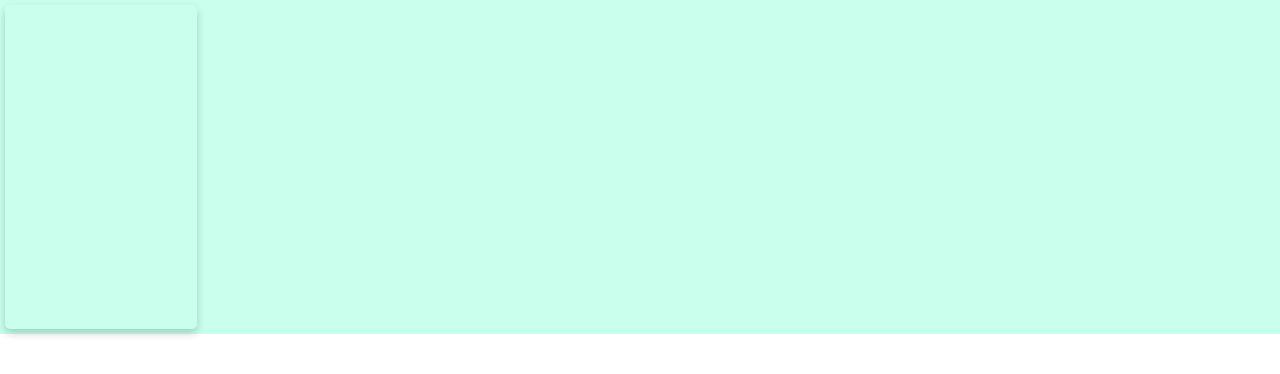
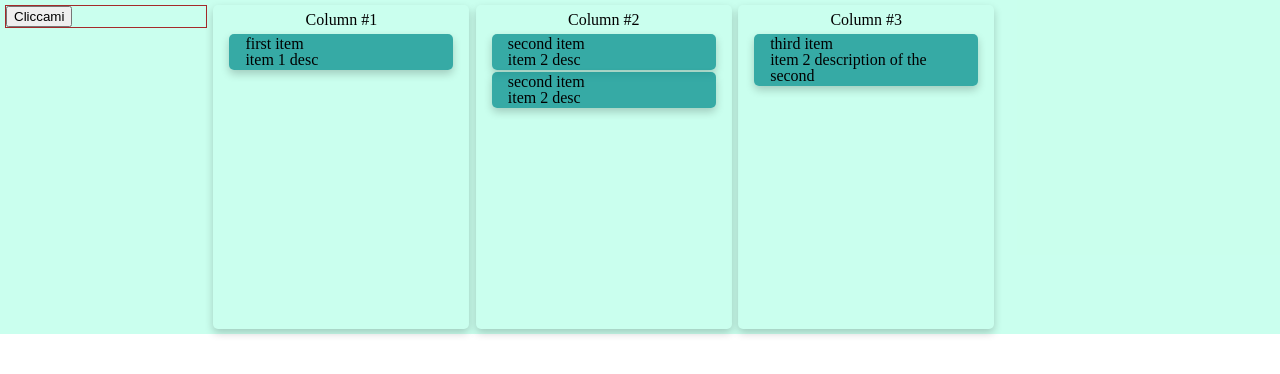
Before and after one commit to matteo9966/TS-Drag-And-Drop, a website built with webpack: page index.html in a window 1280 px wide. Built offline with nearby package versions, Linux system fonts and the light colour scheme.

Commit message:
created a first grid for the main app

```diff
--- a/index.html
+++ b/index.html
@@ -7,10 +7,31 @@
     <title>Document</title>
 </head>
 <body>
+  <!-- the container of the app -->
+<template id="main-container">
+  <div class="grid-container">
+     <div class="form-container">
+       <input type="button" value="Cliccami">
+     </div>
+    <div class="container" id="columns-container">
+  </div>
+
+</div>
+</template>
     <!-- column is the column item -->
     <template id="column">
+
       <div class="card column">
+         <section class="column-title" id="column-title"><h5>Titolo</h5></section>
+         <div class="column-body" id="column-body">Resto del corpo</div>
+      </div>
 
+    </template>
+
+    <template id="item">
+      <div class="card item">
+        <div><p id="item-title"></p></div>
+        <div><p id="item-description"></p></div>
       </div>
     </template>
 
--- a/src/components/base-component.ts
+++ b/src/components/base-component.ts
@@ -11,8 +11,9 @@ export abstract class BaseComponent<H extends HTMLElement,E extends HTMLElement>
         this.templateID=templateID;
         this.hostID=hostID;
         this.elementID=elementID;
-        this.host = document.querySelector(this.hostID)! as H;
-        this.template = document.querySelector(this.templateID)! as HTMLTemplateElement;
+        this.host=document.getElementById(this.hostID)! as H;
+        this.template=document.getElementById(this.templateID)! as HTMLTemplateElement;
+        // this.template = document.querySelector(this.templateID)! as HTMLTemplateElement;
 
         this.create();
         this.attach();
@@ -32,6 +33,8 @@ export abstract class BaseComponent<H extends HTMLElement,E extends HTMLElement>
       this.host.insertAdjacentElement('beforeend',this.element);
     }
 
+    abstract configure(): void;
+    abstract renderContent(): void;  //ciascun elemento avrà un suo contenuto da rendere!
 
 
 
--- a/src/components/column-component.ts
+++ b/src/components/column-component.ts
@@ -1,9 +1,53 @@
-import {BaseComponent} from './base-component';
+import { BaseComponent } from "./base-component";
+import { Column } from "../models/Column";
+import { Item } from "../models/Item";
+import { statetype } from "../state/global-state";
+import { stateInstance } from "../state/global-state";
+import { ItemComponent } from "./item-component";
+function filterItems(state: statetype, columnID?: string): Item[] {
+  if (!columnID) {
+    return [];
+  }
+  const items = state.items.filter((item) => item.columnID === columnID);
+  return items;
+}
 
-export class ColumnComponent extends BaseComponent<HTMLDivElement,HTMLDivElement> {
+export class ColumnComponent extends BaseComponent<
+  HTMLDivElement,
+  HTMLDivElement
+> {
+  private column: Column;
+  constructor(column: Column,hostID:string) {
+    super("column", hostID, column.ItemID);
+    this.column = column;
+    this.renderItems();
+    this.configure();
+    //devo fare il render degli items.
+  }
 
-    constructor(columnID:string){
-        super('#column','#app',columnID);
-    }
+  configure() {
+    console.log("configuro la colonna");
+    stateInstance.addListener((state) => {
+      console.log(state);
+    });
+  }
+  renderContent(): void {
+    const title = this.element.querySelector("#column-title");
+    title!.innerHTML = this.column.name;
+    this.renderItems();
+  }
 
+  private renderItems() {
+    const items = filterItems(stateInstance.state, this.column.ItemID);
+
+    const title = this.element.querySelector("#column-title");
+    title!.innerHTML = this.column.name;
+    const columnContainer = this.element.querySelector("#column-body")!;
+    columnContainer.innerHTML = "";
+    const containerID = this.column.ItemID + "-container";
+    columnContainer.id = containerID;
+    items.forEach((item) => {
+      new ItemComponent(item, containerID);
+    });
+  }
 }
--- /dev/null
+++ b/src/components/container-component.ts
@@ -0,0 +1,37 @@
+import { BaseComponent } from "./base-component";
+import { stateInstance } from "../state/global-state";
+import { ColumnComponent } from "./column-component";
+import { Column } from "../models/Column";
+export class ContainerComponent extends BaseComponent<
+  HTMLDivElement,
+  HTMLDivElement
+> {
+  constructor(containerID: string) {
+    super("main-container", "app", containerID);
+    this.renderContent();
+  }
+
+  //a partire dallo stato,quando fa il renderContent, deve prendere gli items, filtrarli e metterci dentro al suo container quelli che gli appartengono
+  //deve fare il render dei container che gli appartengono
+
+  configure(): void {
+    throw new Error("Method not implemented.");
+  }
+  renderContent(): void {
+
+
+    stateInstance.addListener((state) => {
+      this.renderColumns(state.columns);
+    });
+  }
+
+  renderColumns(columns: Column[]) {
+    const maincontainer = document.getElementById(this.elementID!);
+    const columnsContainer = maincontainer!.querySelector('#columns-container')!
+
+    columnsContainer.innerHTML = "";
+    columns.forEach((column) => {
+      new ColumnComponent(column,'columns-container');
+    });
+  }
+}
--- /dev/null
+++ b/src/components/item-component.ts
@@ -0,0 +1,27 @@
+import { BaseComponent } from "./base-component";
+import {Item} from '../models/Item'
+export class ItemComponent extends BaseComponent<HTMLDivElement,HTMLDivElement>{
+   private item:Item
+   constructor(item:Item,hostId:string,){
+       super('item',hostId,item.ItemID)
+       this.item=item;
+       this.renderContent();
+   }
+
+
+
+    configure(): void {
+        throw new Error("Method not implemented.");
+    }
+    renderContent(): void {
+
+         const item = document.getElementById(this.item.ItemID)!
+         item.querySelector("#item-title")!.innerHTML=this.item.name;
+         item.querySelector("#item-description")!.innerHTML=this.item.description;
+
+
+    }
+
+
+
+}
--- a/src/index.ts
+++ b/src/index.ts
@@ -1,5 +1,17 @@
 import './style-baseline.css'
 import './style.css';
-import {ColumnComponent} from './components/column-component';
+import {ContainerComponent} from './components/container-component';
+import { stateInstance } from './state/global-state';
+import {statetype} from './state/global-state'
+import { Column } from './models/Column';
+import {Item} from './models/Item'
 
-new ColumnComponent('prima-colonna');
+const dummyState:statetype={
+    columns:[new Column('Column #1','001'),new Column('Column #2','002'),new Column('Column #3','003')],
+    items:[new Item('first item','item-1','item 1 desc','001'),new Item('second item','item-2','item 2 desc','002'),new Item('second item','item-3','item 2 desc','002'),new Item('third item','item-4','item 2 description of the second','003')]
+}
+
+
+new ContainerComponent('container');
+
+stateInstance.setState(dummyState)
--- /dev/null
+++ b/src/models/BaseItem.ts
@@ -0,0 +1,11 @@
+export abstract class BaseItem {
+    ItemID:string;
+    name:string;
+
+    constructor(ItemID:string,name:string){
+        this.ItemID=ItemID;
+        this.name=name;
+
+
+    }
+}
--- /dev/null
+++ b/src/models/Column.ts
@@ -0,0 +1,7 @@
+import {BaseItem} from './BaseItem'
+
+export class Column extends BaseItem{
+    constructor(name:string,id:string){
+      super(id,name)
+    }
+}
--- /dev/null
+++ b/src/models/Item.ts
@@ -0,0 +1,11 @@
+import {BaseItem} from './BaseItem'
+
+export class Item extends BaseItem{
+    description: string;
+    columnID:string;
+    constructor(name:string,id:string,description:string,columnID:string){
+      super(id,name)
+      this.description=description;
+      this.columnID=columnID;
+    }
+}
--- /dev/null
+++ b/src/state/global-state.ts
@@ -0,0 +1,56 @@
+import {Column} from '../models/Column'
+import {Item} from '../models/Item';
+export type ListenerFunction<H>= (state:H)=>void
+
+export type statetype={
+    items:Item[];
+    columns:Column[];
+}
+
+ class State{
+    protected _state!:statetype;
+    protected listeners:ListenerFunction<statetype>[] =[]
+
+    addListener(listener:ListenerFunction<statetype>){
+        console.log('ho aggiunto il listener:',listener.toString());
+        this.listeners.push(listener);
+    }
+
+    get state():statetype{
+        return JSON.parse(JSON.stringify(this._state))
+    } //ogni volta che accedo allo stato ne prendo una copia
+
+    updateListeners(){
+        //copiare lo state.state è un oggetto.
+        if(this._state){
+
+            this.listeners.forEach(listener=>{
+                console.log("eseguo listener. con: ",listener.toString())
+                listener(this.state)}) //passo lo stato.
+        }
+    }
+
+    setState(state:statetype){
+       this._state=state;
+       this.updateListeners();
+    }
+}
+
+ class GlobalState extends State{ //non è di tipo project state
+  private static insance:GlobalState;
+  private constructor(){
+   super();
+}
+
+public static getInstance(){
+    if(this.insance){
+        return this.insance
+    }
+    this.insance=new GlobalState();
+    return  this.insance;
+}
+
+
+}
+
+export const stateInstance = GlobalState.getInstance();
--- a/src/style.css
+++ b/src/style.css
@@ -20,7 +20,52 @@
 }
 
 .column{
-    width: 10rem;
+    width: 14rem;
     min-height: 20rem;
     max-height: 100%;
+    margin-left: 0.4rem;
+    display: grid;
+    grid-template-rows:auto 1fr;
+
 }
+
+.column-title{
+    display: block;
+    text-align: center;
+    padding:0.3rem;
+}
+
+.column-title>*{
+    border-bottom:1px solid aqua;
+}
+
+.column-body{
+    display: flex;
+    flex-direction: column;
+
+    word-wrap: break-word
+
+}
+
+.container{
+
+    display: flex;
+    flex-grow: 1;
+}
+
+.item{
+    display: flex;
+    flex-direction: column;
+    background-color: rgba(0, 139, 139, 0.733);
+    margin-top: 0.1rem;
+}
+
+.grid-container{
+    display: flex;
+}
+
+.form-container{
+    min-width:200px;
+    height: 100%;
+    border:1px solid brown;
+}
```
Also changed, not shown: src/components/form-component.ts (added).
